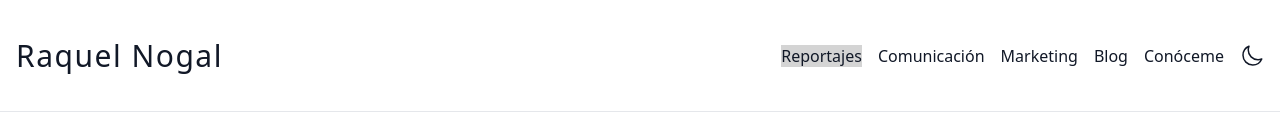
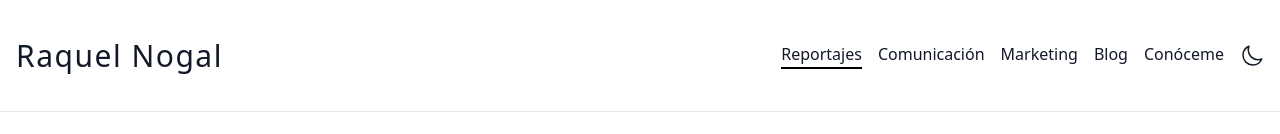
Before and after one commit to huco95/raquel-nogal-next, a Next.js app: page /stories in a window 1280 px wide. Shown: the top 134 px of the page. Built offline with nearby package versions, Linux system fonts and the light colour scheme.

Commit message:
refactor: links animations shows only underline background

```diff
--- a/styles/globals.css
+++ b/styles/globals.css
@@ -10,20 +10,15 @@
 
 @layer components {
   .links {
-    background: linear-gradient(to left, #ffffff00 50%, #d4d4d4 50%) right;
-    @apply transition-all duration-200 ease-out bg-[length:210%] hover:bg-left;
+    @apply inline-block pb-[3px] bg-left-bottom bg-[length:0%_2px] bg-no-repeat hover:bg-right-bottom hover:bg-[length:100%_2px] bg-gradient-to-r from-black to-black;
+    transition: background-size 0.3s, background-position 0s 0.3s;
   }
 
   .links.active {
-    background: #d4d4d4; /* bg-neutral-300 */
+    @apply bg-left-bottom bg-[length:100%_2px];
   }
 
   .dark .links {
-    background: linear-gradient(to left, #ffffff00 50%, #404040 50%) right;
-    @apply transition-all duration-200 ease-out bg-[length:210%] hover:bg-left;
-  }
-
-  .dark .links.active {
-    background: #404040; /* bg-neutral-700 */
+    @apply bg-gradient-to-r from-white to-white;
   }
 }
```
